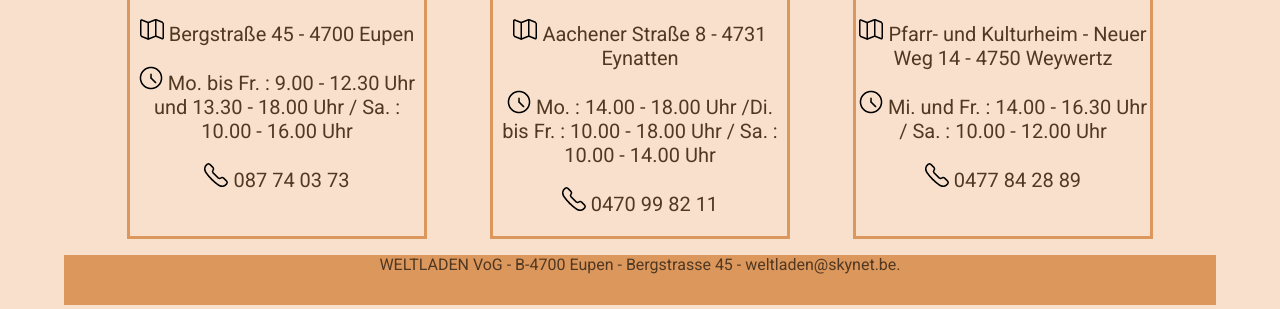
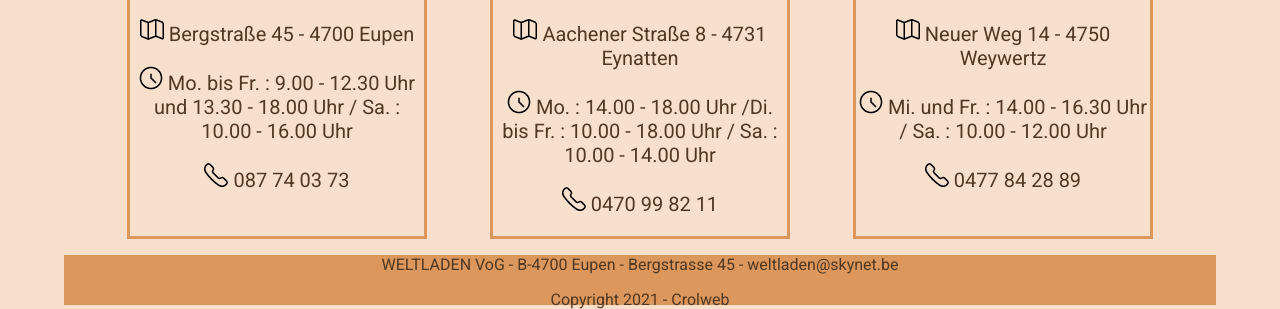
Before and after one commit to crolette/Codecademy-Flexbox-Business-Site, a plain HTML site: page index.html in a window 1280 px wide. Shown: the part 2094-2403 px from the top of the page. Drawn offline with Linux system fonts and the light colour scheme.

Commit message:
Add files via upload

```diff
--- a/index.html
+++ b/index.html
@@ -134,7 +134,7 @@
         <h3>Weywertz</h3>
         <div><iframe src="https://www.google.com/maps/embed?pb=!1m18!1m12!1m3!1d2541.3982153126162!2d6.163675052018249!3d50.433682896352266!2m3!1f0!2f0!3f0!3m2!1i1024!2i768!4f13.1!3m3!1m2!1s0x47bf80b2c9e9ce17%3A0xe9709aeaa124bfa8!2sPfarr-und%20Kulturheim%20Weywertz!5e0!3m2!1sfr!2sbe!4v1616350721037!5m2!1sfr!2sbe" width="600" height="450" style="border:0;" allowfullscreen="" loading="lazy"></iframe></div>
         <div>
-          <p class="address">Pfarr- und Kulturheim - Neuer Weg 14 - 4750 Weywertz</p>
+          <p class="address">Neuer Weg 14 - 4750 Weywertz</p>
           <p class="hours">Mi. und Fr. : 14.00 - 16.30 Uhr / Sa. : 10.00 - 12.00 Uhr</p>
           <p class="phone">0477 84 28 89</p>
         </div>
@@ -147,7 +147,8 @@
     <!-- Footer -->
     <footer>
       <div>
-        <p>WELTLADEN VoG - B-4700 Eupen - Bergstrasse 45 - weltladen@skynet.be.</p>
+        <p>WELTLADEN VoG - B-4700 Eupen - Bergstrasse 45 - weltladen@skynet.be</p>
+        <p>Copyright 2021 - Crolweb</p>
       </div>
     </footer>
 
```
